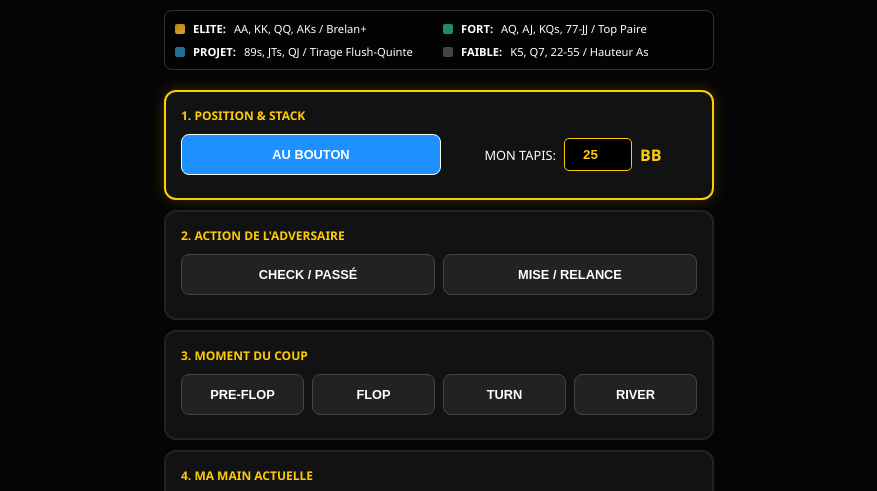
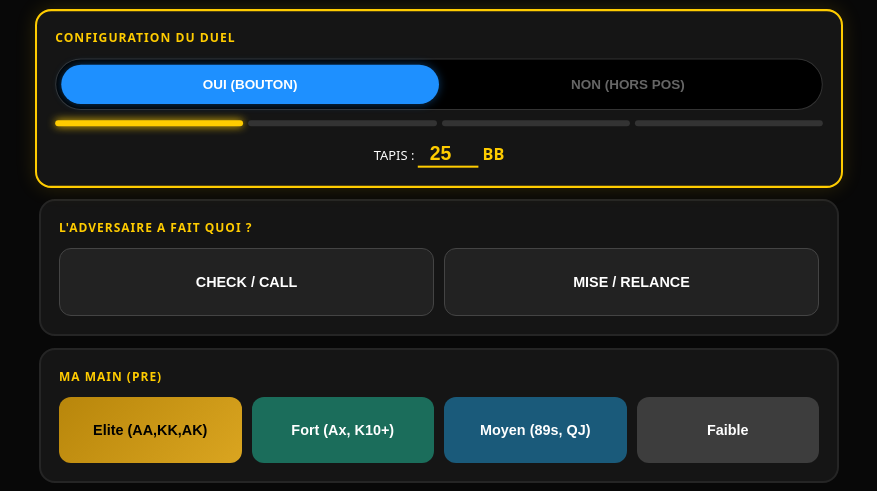
Before and after one commit to EddyBouchenak/heads_uo, a plain HTML site: page index.html in a window 1280 px wide. Shown: the top 491 px of the page, without its empty margins (201-1078 px from the left). Drawn offline with Linux system fonts and the light colour scheme.

Commit message:
Update HTML structure and styles for coach app

```diff
--- a/index.html
+++ b/index.html
@@ -2,127 +2,123 @@
 <html lang="fr">
 <head>
     <meta charset="UTF-8">
-    <meta name="viewport" content="width=device-width, initial-scale=1.0">
-    <title>HU Coach - Expert Mode</title>
+    <meta name="viewport" content="width=device-width, initial-scale=1.0, maximum-scale=1.0, user-scalable=no">
+    <title>HU Tactical Coach Pro</title>
     <style>
         :root {
-            --bg: #050505; --card: #121212; --gold: #ffcc00; --red: #ff4757;
+            --bg: #080808; --card: #151515; --gold: #ffcc00; --red: #ff4757;
             --green: #2ed573; --blue: #1e90ff; --gray: #2f3542; --white: #ffffff;
         }
-        body { font-family: 'Segoe UI', sans-serif; background: var(--bg); color: var(--white); margin: 0; display: flex; justify-content: center; padding: 10px; }
-        .app { width: 100%; max-width: 550px; display: flex; flex-direction: column; gap: 10px; }
+        * { box-sizing: border-box; -webkit-tap-highlight-color: transparent; }
+        body { font-family: 'system-ui', sans-serif; background: var(--bg); color: var(--white); margin: 0; display: flex; justify-content: center; padding: 10px; }
 
-        /* Highlight System */
-        .section { background: var(--card); border-radius: 12px; padding: 15px; border: 2px solid #222; transition: 0.3s; }
-        .active-step { border-color: var(--gold) !important; box-shadow: 0 0 15px rgba(255, 204, 0, 0.2); }
+        .app { width: 100%; max-width: 600px; display: flex; flex-direction: column; gap: 12px; }
 
-        .label-step { font-size: 0.75em; color: var(--gold); text-transform: uppercase; margin-bottom: 10px; display: block; font-weight: bold; }
-        .row { display: flex; gap: 8px; margin-bottom: 8px; }
+        /* Animation Focus */
+        .section { background: var(--card); border-radius: 16px; padding: 18px; border: 2px solid #252525; transition: all 0.3s ease; }
+        .active-step { border-color: var(--gold) !important; box-shadow: 0 0 20px rgba(255, 204, 0, 0.15); transform: scale(1.01); }
 
-        /* Buttons */
-        .btn { flex: 1; padding: 12px 5px; border: none; border-radius: 8px; font-weight: bold; cursor: pointer; font-size: 0.8em; color: white; background: #222; border: 1px solid #444; }
-        .btn-toggle.active { background: var(--blue); border-color: var(--white); }
-        .opp-btn.selected { background: var(--red); color: white; border-color: var(--white); }
+        .label-step { font-size: 0.75rem; color: var(--gold); text-transform: uppercase; margin-bottom: 12px; display: block; font-weight: 800; letter-spacing: 1px; }
 
-        /* Power Legend */
-        .legend { display: grid; grid-template-columns: repeat(2, 1fr); gap: 8px; margin-bottom: 10px; font-size: 0.7em; background: rgba(0,0,0,0.4); padding: 10px; border-radius: 8px; border: 1px solid #333; }
-        .leg-item { display: flex; align-items: center; gap: 8px; }
-        .pwr-dot { width: 10px; height: 10px; border-radius: 2px; }
+        /* Visuel Selector : Bouton */
+        .pos-selector { display: flex; background: #000; border-radius: 50px; padding: 5px; border: 1px solid #333; margin-bottom: 10px; }
+        .pos-btn { flex: 1; padding: 12px; border: none; border-radius: 40px; cursor: pointer; font-weight: bold; color: #666; background: transparent; transition: 0.3s; }
+        .pos-btn.active { background: var(--blue); color: white; box-shadow: 0 0 10px rgba(30, 144, 255, 0.4); }
 
-        /* Card Categories */
-        .cat-btn { padding: 15px 5px; text-transform: uppercase; width: 100%; margin-bottom: 6px; }
-        .p-premium { background: linear-gradient(145deg, #b8860b, #daa520); color: black; } /* AA, KK, QQ, AK */
-        .p-strong { background: #218c74; } /* AQ, AJ, KQ, Paires moyennes */
-        .p-spec { background: #227093; } /* Suited connectors, QJ, J10 */
-        .p-weak { background: #444; } /* Mains marginales */
+        /* Enchaînement des Rues */
+        .street-indicator { display: flex; gap: 5px; margin-bottom: 15px; }
+        .st-dot { flex: 1; height: 6px; border-radius: 10px; background: #333; transition: 0.5s; }
+        .st-dot.active { background: var(--gold); box-shadow: 0 0 8px var(--gold); }
 
-        /* Result Display */
-        .display-zone { text-align: center; padding: 25px; border-radius: 12px; border: 4px solid var(--gray); background: #000; }
-        .action-text { font-size: 2em; font-weight: 900; letter-spacing: -1px; }
-        .sub-text { font-size: 0.9em; color: #aaa; margin-top: 5px; }
+        /* Grid de mains */
+        .grid { display: grid; grid-template-columns: 1fr 1fr; gap: 10px; }
+        .btn { padding: 18px 10px; border: none; border-radius: 12px; font-weight: bold; cursor: pointer; font-size: 0.9rem; color: white; transition: 0.2s; background: #2a2a2a; }
+        .btn:active { transform: translateY(2px); }
 
-        input { background: #000; border: 1px solid var(--gold); color: var(--gold); padding: 8px; width: 50px; text-align: center; border-radius: 5px; font-weight: bold; }
+        .premium { background: linear-gradient(135deg, #b8860b, #daa520); color: black; }
+        .strong { background: #1b6d5b; }
+        .spec { background: #1a5a7a; }
+        .weak { background: #3d3d3d; }
+
+        /* Actions Adversaire */
+        .opp-row { display: flex; gap: 10px; }
+        .opp-btn { flex: 1; background: #222; border: 1px solid #444; padding: 15px; border-radius: 12px; font-weight: 800; }
+        .opp-btn.selected { background: var(--red); border-color: white; }
+
+        /* Resultat */
+        .display { text-align: center; padding: 25px; border-radius: 20px; border: 4px solid var(--gray); background: #000; margin-top: 5px; }
+        .action-main { font-size: 2.2rem; font-weight: 900; line-height: 1; margin-bottom: 5px; }
+        .action-sub { color: #888; font-size: 0.9rem; }
+
+        /* Responsive Tablet/Desktop */
+        @media (min-width: 768px) {
+            .app { max-width: 800px; }
+            .grid { grid-template-columns: repeat(4, 1fr); }
+            .btn { padding: 25px 10px; }
+        }
     </style>
 </head>
 <body>
 
 <div class="app">
-    <div class="legend">
-        <div class="leg-item"><div class="pwr-dot p-premium"></div> <b>ELITE:</b> AA, KK, QQ, AKs / Brelan+</div>
-        <div class="leg-item"><div class="pwr-dot p-strong"></div> <b>FORT:</b> AQ, AJ, KQs, 77-JJ / Top Paire</div>
-        <div class="leg-item"><div class="pwr-dot p-spec"></div> <b>PROJET:</b> 89s, JTs, QJ / Tirage Flush-Quinte</div>
-        <div class="leg-item"><div class="pwr-dot p-weak"></div> <b>FAIBLE:</b> K5, Q7, 22-55 / Hauteur As</div>
-    </div>
-
     <div id="step1" class="section active-step">
-        <span class="label-step">1. Position & Stack</span>
-        <div class="row">
-            <button id="pos-btn" class="btn btn-toggle active" onclick="updatePos()">AU BOUTON</button>
-            <div style="display:flex; align-items:center; gap:8px; flex:1; justify-content:center;">
-                <label style="font-size:0.8em">MON TAPIS:</label>
-                <input type="number" id="my-bb" value="25" onchange="calculate()"> <b style="color:var(--gold)">BB</b>
-            </div>
+        <span class="label-step">Configuration du Duel</span>
+        <div class="pos-selector">
+            <button id="p-btn-on" class="pos-btn active" onclick="setPos(true)">OUI (BOUTON)</button>
+            <button id="p-btn-off" class="pos-btn" onclick="setPos(false)">NON (HORS POS)</button>
+        </div>
+        <div class="street-indicator">
+            <div id="dot-PRE" class="st-dot active"></div>
+            <div id="dot-FLOP" class="st-dot"></div>
+            <div id="dot-TURN" class="st-dot"></div>
+            <div id="dot-RIVER" class="st-dot"></div>
+        </div>
+        <div style="text-align:center;">
+            <label style="font-size:0.8rem">TAPIS : </label>
+            <input type="number" id="my-bb" value="25" style="background:transparent; border:none; border-bottom:2px solid var(--gold); color:var(--gold); font-size:1.2rem; width:60px; text-align:center; font-weight:bold;">
+            <span style="color:var(--gold); font-weight:bold;">BB</span>
         </div>
     </div>
 
     <div id="step2" class="section">
-        <span class="label-step">2. Action de l'adversaire</span>
-        <div class="row">
-            <button class="btn opp-btn" id="opp-check" onclick="setOpp('CHECK')">CHECK / PASSÉ</button>
+        <span class="label-step">L'adversaire a fait quoi ?</span>
+        <div class="opp-row">
+            <button class="btn opp-btn" id="opp-check" onclick="setOpp('CHECK')">CHECK / CALL</button>
             <button class="btn opp-btn" id="opp-raise" onclick="setOpp('RAISE')">MISE / RELANCE</button>
         </div>
     </div>
 
     <div id="step3" class="section">
-        <span class="label-step">3. Moment du coup</span>
-        <div class="row">
-            <button class="btn btn-street active" id="st-pre" onclick="setStreet('PRE')">PRE-FLOP</button>
-            <button class="btn btn-street" id="st-flop" onclick="setStreet('FLOP')">FLOP</button>
-            <button class="btn btn-street" id="st-turn" onclick="setStreet('TURN')">TURN</button>
-            <button class="btn btn-street" id="st-river" onclick="setStreet('RIVER')">RIVER</button>
-        </div>
+        <span class="label-step" id="hand-label">Ma main (PRE-FLOP)</span>
+        <div id="btn-grid" class="grid"></div>
     </div>
 
-    <div id="step4" class="section">
-        <span class="label-step">4. Ma Main actuelle</span>
-        <div id="btn-grid"></div>
+    <div class="display" id="display-zone">
+        <div id="res-main" class="action-main">---</div>
+        <div id="res-sub" class="action-sub">En attente des infos</div>
     </div>
 
-    <div class="display-zone" id="display-zone">
-        <div id="action-label" class="action-text">EN ATTENTE</div>
-        <div id="sub-label" class="sub-text">Remplis les étapes en surbrillance</div>
-    </div>
-
-    <button class="btn" style="background:var(--red); height: 60px; font-size: 1.2em;" onclick="reset()">MATCH SUIVANT (RESET)</button>
+    <button class="btn" style="background:var(--red); height:70px; font-size:1.3rem; margin-top:10px; border: 2px solid white;" onclick="reset()">RESET (MATCH SUIVANT)</button>
 </div>
 
 <script>
     let isDealer = true, street = 'PRE', oppAction = '', myPower = '';
+    const streets = ['PRE', 'FLOP', 'TURN', 'RIVER'];
 
-    const moves = {
-        PRE: [
-            {l:"Elite (AA, KK, AK)", c:"p-premium", v:"ELITE"},
-            {l:"Fort (AQ, KJs, JJ)", c:"p-strong", v:"STRONG"},
-            {l:"Projet (89s, J10)", c:"p-spec", v:"SPEC"},
-            {l:"Faible / Trash", c:"p-weak", v:"WEAK"}
-        ],
-        POST: [
-            {l:"Monstre (Brelan+)", c:"p-premium", v:"ELITE"},
-            {l:"Top Paire / Grosse Paire", c:"p-strong", v:"STRONG"},
-            {l:"Tirage (Couleur/Quinte)", c:"p-spec", v:"SPEC"},
-            {l:"Rien / Air", c:"p-weak", v:"WEAK"}
-        ]
+    const data = {
+        PRE: [{l:"Elite (AA,KK,AK)",c:"premium",v:"ELITE"},{l:"Fort (Ax, K10+)",c:"strong",v:"STRONG"},{l:"Moyen (89s, QJ)",c:"spec",v:"SPEC"},{l:"Faible",c:"weak",v:"WEAK"}],
+        POST: [{l:"Monstre (Brelan+)",c:"premium",v:"ELITE"},{l:"Top Paire",c:"strong",v:"STRONG"},{l:"Tirage (FD/OESD)",c:"spec",v:"SPEC"},{l:"Rien / Air",c:"weak",v:"WEAK"}]
     };
 
-    function highlight(step) {
-        document.querySelectorAll('.section').forEach(s => s.classList.remove('active-step'));
-        document.getElementById('step' + step).classList.add('active-step');
+    function highlight(s) {
+        document.querySelectorAll('.section').forEach(x => x.classList.remove('active-step'));
+        document.getElementById('step' + s).classList.add('active-step');
     }
 
-    function updatePos() {
-        isDealer = !isDealer;
-        document.getElementById('pos-btn').innerText = isDealer ? "AU BOUTON" : "HORS POSITION";
-        document.getElementById('pos-btn').classList.toggle('active');
+    function setPos(val) {
+        isDealer = val;
+        document.getElementById('p-btn-on').classList.toggle('active', val);
+        document.getElementById('p-btn-off').classList.toggle('active', !val);
         highlight(2);
     }
 
@@ -134,77 +130,66 @@
         calculate();
     }
 
-    function setStreet(s) {
-        street = s;
-        document.querySelectorAll('.btn-street').forEach(b => b.classList.remove('active'));
-        document.getElementById('st-' + s.toLowerCase()).classList.add('active');
-        renderButtons();
-        highlight(4);
-        calculate();
-    }
+    function renderButtons() {
+        const grid = document.getElementById('btn-grid');
+        grid.innerHTML = "";
+        const set = (street === 'PRE') ? data.PRE : data.POST;
+        document.getElementById('hand-label').innerText = "Ma main (" + street + ")";
 
-    function renderButtons() {
-        const grid = document.getElementById('btn-grid'); grid.innerHTML = "";
-        const currentSet = (street === 'PRE') ? moves.PRE : moves.POST;
-        currentSet.forEach(m => {
+        set.forEach(m => {
             const b = document.createElement('button');
-            b.className = `btn cat-btn ${m.c}`;
+            b.className = `btn ${m.c}`;
             b.innerText = m.l;
-            b.onclick = () => { myPower = m.v; highlight(1); calculate(); };
+            b.onclick = () => { myPower = m.v; calculate(); nextStreet(); };
             grid.appendChild(b);
         });
     }
 
     function calculate() {
+        if(!oppAction || !myPower) return;
         const bb = parseInt(document.getElementById('my-bb').value);
-        const label = document.getElementById('action-label');
-        const sub = document.getElementById('sub-label');
+        const res = document.getElementById('res-main');
+        const sub = document.getElementById('res-sub');
         const zone = document.getElementById('display-zone');
 
-        if (!oppAction || !myPower) return;
+        let m = "", s = "";
 
-        let res = "", info = "";
-
-        if (street === 'PRE') {
-            if (oppAction === 'RAISE') {
-                if (myPower === 'ELITE') { res = "3-BET / TAPIS"; info = "On veut tout mettre maintenant"; }
-                else if (myPower === 'STRONG' || (myPower === 'SPEC' && isDealer)) { res = "CALL (PAYER)"; info = "On va voir le flop"; }
-                else { res = "FOLD ❌"; info = "Trop risqué ici"; }
-            } else {
-                res = (myPower === 'WEAK') ? "CHECK / MIN-RAISE" : "RELANCE 3BB";
-                info = "On prend le contrôle du pot";
-            }
-        } else if (street === 'FLOP' || street === 'TURN') {
-            if (oppAction === 'RAISE') {
-                if (myPower === 'ELITE' || myPower === 'SPEC') { res = "ALL-IN 🚀"; info = "On protège ou on a un gros tirage"; }
-                else if (myPower === 'STRONG') { res = "CALL 🃏"; info = "On vérifie la carte suivante"; }
-                else { res = "FOLD ❌"; info = "On abandonne le coup"; }
-            } else {
-                res = (myPower === 'WEAK') ? "CHECK" : "MISE 50% POT";
-                info = "On valorise notre main";
-            }
-        } else { // RIVER
-            if (oppAction === 'RAISE') {
-                if (myPower === 'ELITE') { res = "PAYE / RELANCE"; info = "On est devant souvent"; }
-                else { res = "FOLD ❌"; info = "Il a souvent mieux"; }
-            } else {
-                res = (myPower === 'ELITE' || myPower === 'STRONG') ? "GROSSE MISE" : "CHECK / ABANDON";
-                info = "Fin du coup, soyez prudent";
-            }
+        if(street === 'PRE') {
+            if(oppAction === 'RAISE') m = (myPower === 'ELITE' || (myPower === 'STRONG' && bb < 15)) ? "ALL-IN 🚀" : (myPower === 'WEAK' ? "FOLD ❌" : "CALL 🃏");
+            else m = (myPower === 'WEAK') ? "CHECK / LIMP" : "RELANCE 3BB";
+        } else {
+            if(oppAction === 'RAISE') m = (myPower === 'ELITE' || myPower === 'SPEC') ? "ALL-IN 🚀" : (myPower === 'STRONG' ? "CALL 🃏" : "FOLD ❌");
+            else m = (myPower === 'WEAK') ? "CHECK" : "MISE 1/2 POT";
         }
 
-        label.innerText = res;
-        sub.innerText = info;
-        zone.style.borderColor = res.includes("FOLD") ? "var(--red)" : "var(--green)";
+        res.innerText = m;
+        sub.innerText = "Recommandation pour " + street;
+        zone.style.borderColor = m.includes("FOLD") ? "var(--red)" : "var(--green)";
+    }
+
+    function nextStreet() {
+        let idx = streets.indexOf(street);
+        if(idx < 3) {
+            street = streets[idx + 1];
+            oppAction = '';
+            myPower = '';
+            // Update UI
+            document.querySelectorAll('.st-dot').forEach(d => d.classList.remove('active'));
+            document.getElementById('dot-' + street).classList.add('active');
+            document.querySelectorAll('.opp-btn').forEach(b => b.classList.remove('selected'));
+            renderButtons();
+            highlight(2);
+        }
     }
 
     function reset() {
-        oppAction = ''; myPower = ''; street = 'PRE';
+        street = 'PRE'; oppAction = ''; myPower = '';
+        document.querySelectorAll('.st-dot').forEach(d => d.classList.remove('active'));
+        document.getElementById('dot-PRE').classList.add('active');
         document.querySelectorAll('.opp-btn').forEach(b => b.classList.remove('selected'));
-        setStreet('PRE');
-        document.getElementById('action-label').innerText = "EN ATTENTE";
-        document.getElementById('sub-label').innerText = "Remplis les étapes en surbrillance";
+        document.getElementById('res-main').innerText = "---";
         document.getElementById('display-zone').style.borderColor = "var(--gray)";
+        renderButtons();
         highlight(1);
     }
 
```
